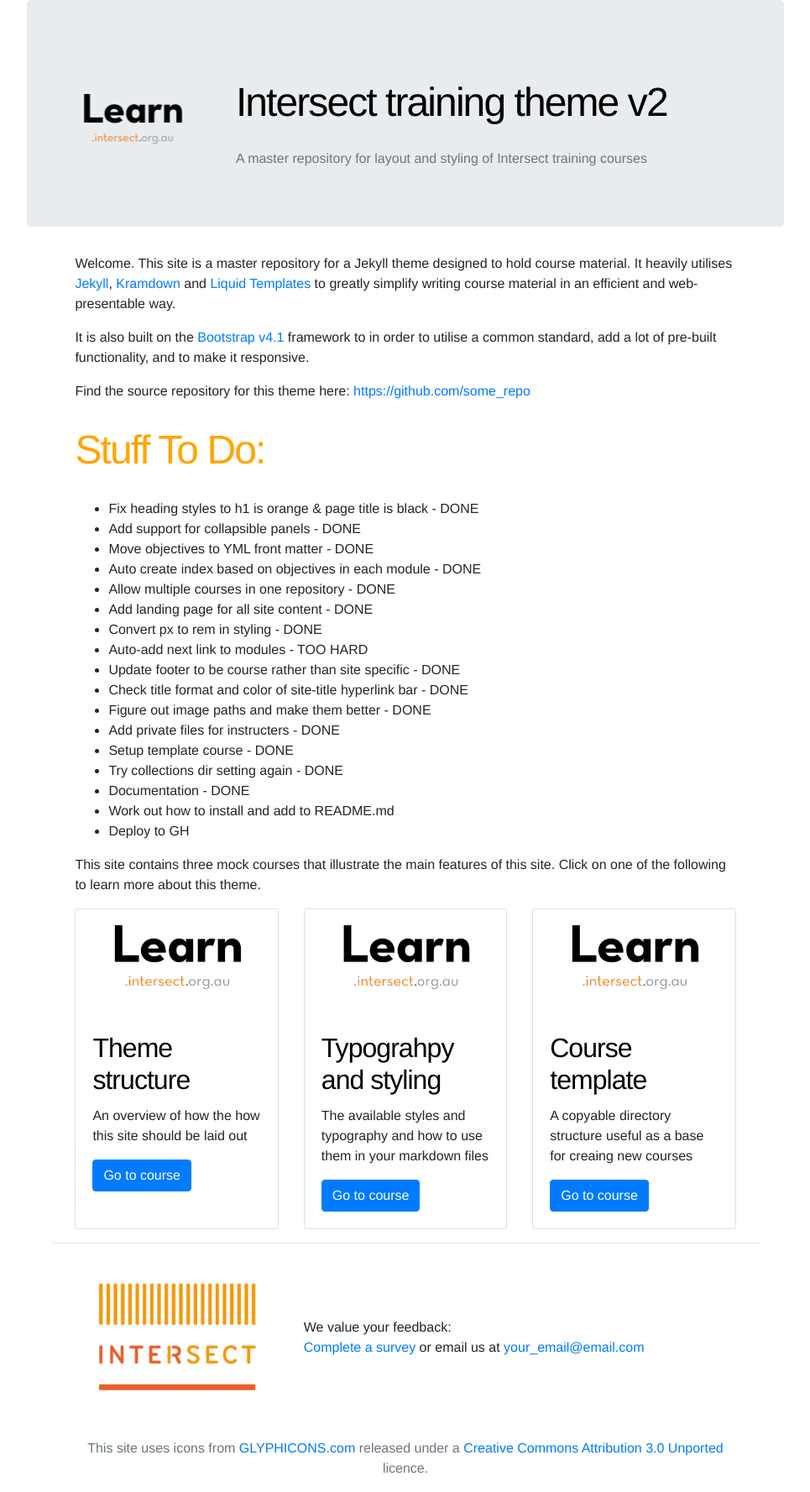
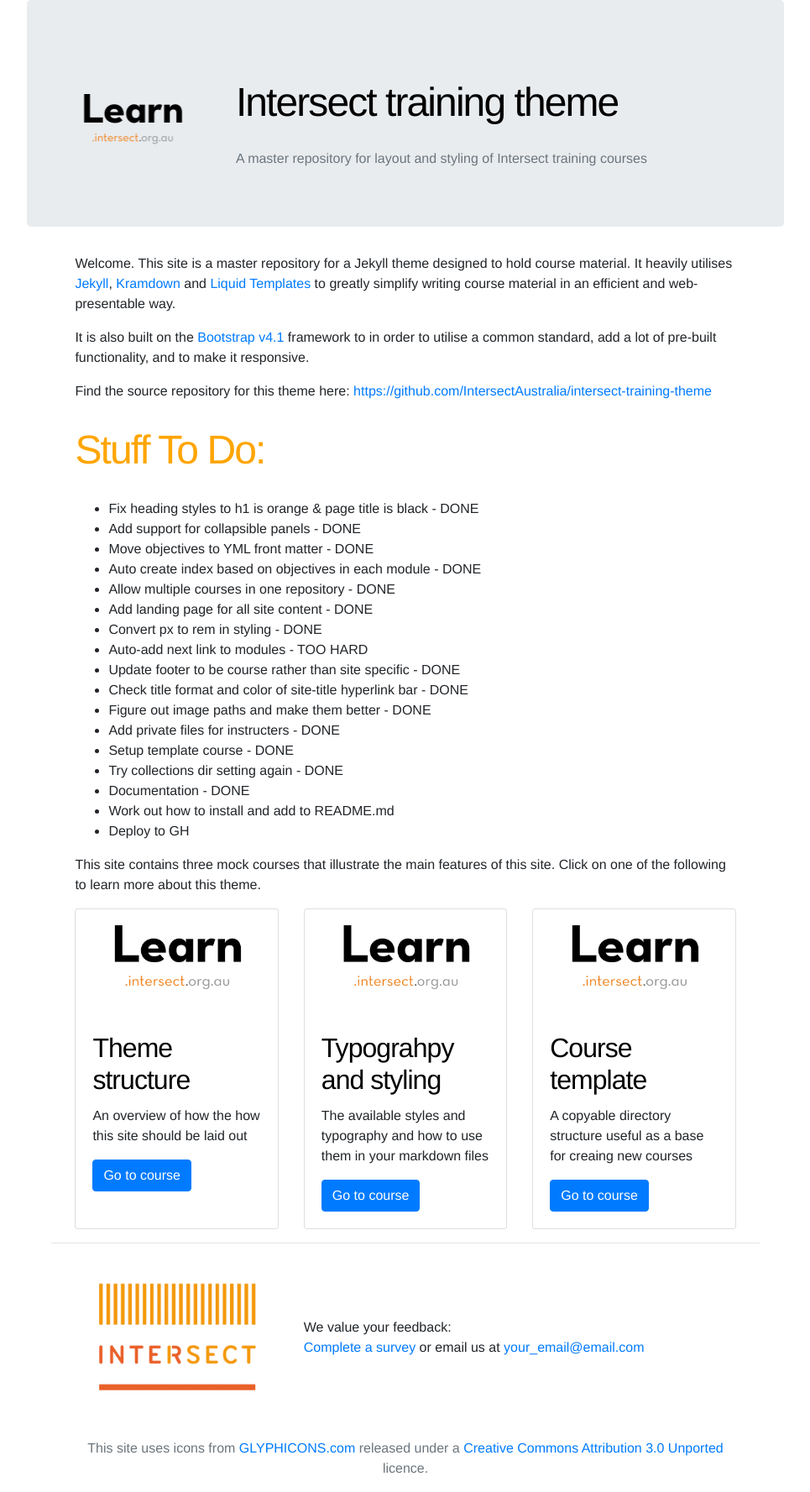
Before and after one commit to IntersectAustralia/intersect-training-theme, a Jekyll site: the page built from index.md, in a window 1280 px wide. Shown: the whole page at 84% size, without its empty margins (157-1122 px from the left). Built offline with Jekyll 4.4.1, drawn with Linux system fonts in a browser that asks for light colours.

```diff
--- a/_config.yml
+++ b/_config.yml
@@ -1,12 +1,12 @@
 ######## SITE SETTINGS #########
-title: Intersect training theme v2            # The title of your site
+title: Intersect training theme            # The title of your site
 description: "A master repository for layout and styling of Intersect training courses"   # A short description of your site
-repourl: "https://github.com/some_repo"      # The URL of the GitHub repository
+repourl: "https://github.com/IntersectAustralia/intersect-training-theme"      # The URL of the GitHub repository
 contactmessage: "We value your feedback:"   # Call to action message in the footer
 surveyurl: "http://yoursurvey.com"          # The URL of a feedback or interest survey
 email: your_email@email.com                 # Your email contact address
-baseurl: "/richard_temp"                                 # the subpath of your site, e.g. /blog
-url: "https://intersectaustralia.github.io"                          # the base hostname & protocol for your site, e.g. http://example.com
+baseurl: "/intersect-training-theme"                                 # the subpath of your site, e.g. /blog
+url: "https://intersectaustralia.github.io"                                     # the base hostname & protocol for your site, e.g. http://example.com
 
 ######## BUILD SETTINGS #########
 markdown: kramdown
```
Also changed, not shown: BUILD.md (added, +10 -0 lines), CONTRIBUTING.md (added, +6 -0 lines), LICENSE.txt (added), README.md (added), intersect-training-theme.gemspec.
